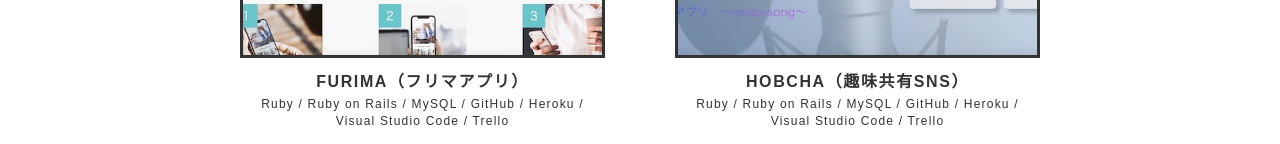
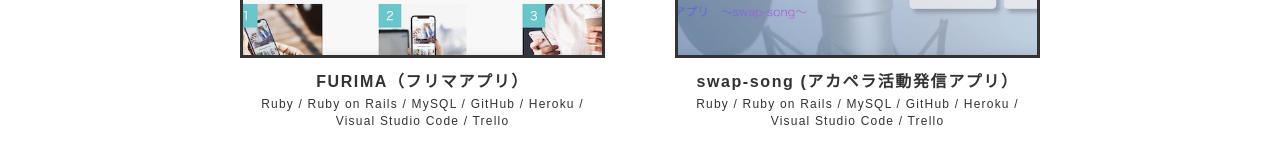
Before and after one commit to kazzhrsw/portfolio-song, a plain HTML site: page works/01.html in a window 1280 px wide. Shown: the part 2984-3128 px from the top of the page. Drawn offline with nearby package versions, Linux system fonts and the light colour scheme.

Commit message:
修正①

```diff
--- a/works/01.html
+++ b/works/01.html
@@ -179,7 +179,7 @@
                 </div>
                 <div class="p-work-others__item-text-block">
                   <!-- 記載番号：17 -->
-                  <h3>HOBCHA（趣味共有SNS）</h3>
+                  <h3>swap-song (アカペラ活動発信アプリ）</h3>
                   <!-- 記載番号：18 -->
                   <p>Ruby / Ruby on Rails / MySQL / GitHub / Heroku / Visual Studio Code / Trello</p>
                 </div>
```
Also changed, not shown: works/02.html (+1 -1 lines).
